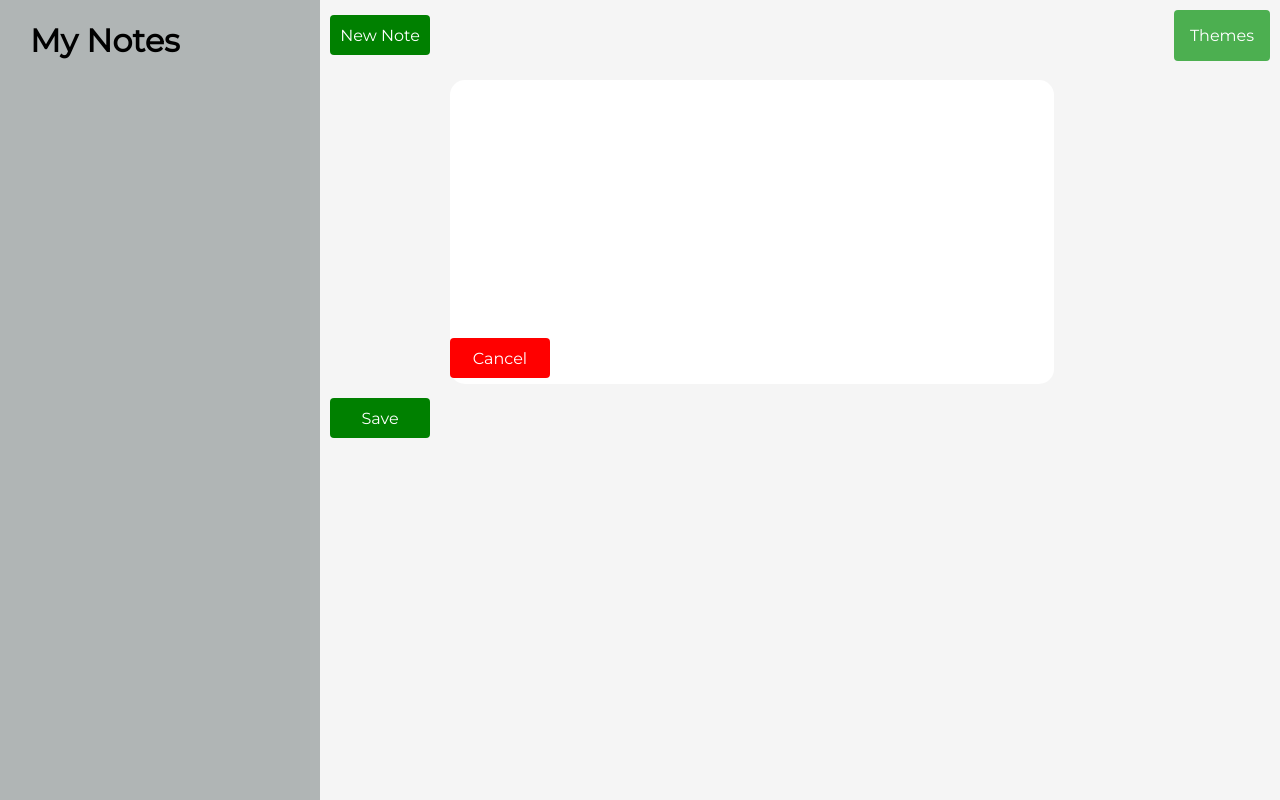
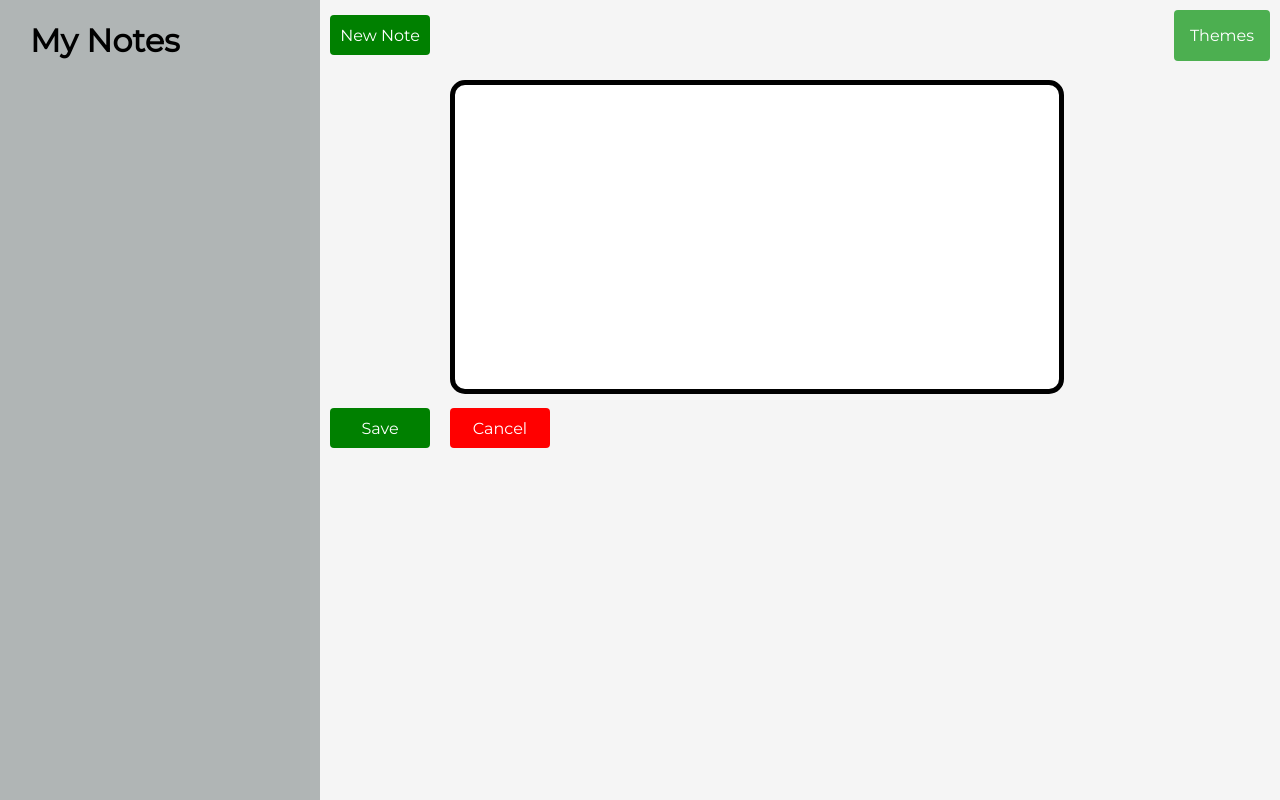
Before and after one commit to Simple-Simps/simp_note, a website: page index.html in a window 1280 px wide. Both pictures are taken after a click on the button "New Note". Drawn offline with Linux system fonts and the light colour scheme; no server answers.

Commit message:
Update style.css

```diff
--- a/public/css/style.css
+++ b/public/css/style.css
@@ -80,6 +80,9 @@ button {
     border: none;
     resize: none;
     padding: 10px auto;
+    border-width: 5px;
+    border-style: solid;
+    border-color: 111111;
   }
 
 #saveBtn {
@@ -95,7 +98,7 @@ button {
 
 #cancelBtn {
     position: relative;
-    bottom: 60px;
+    /* bottom: 60px; */
     width: 100px;
     height: 40px;
     /* top: 400px;
```
